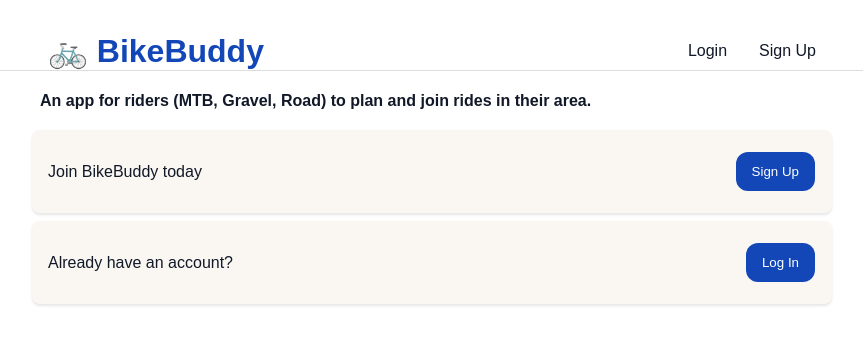
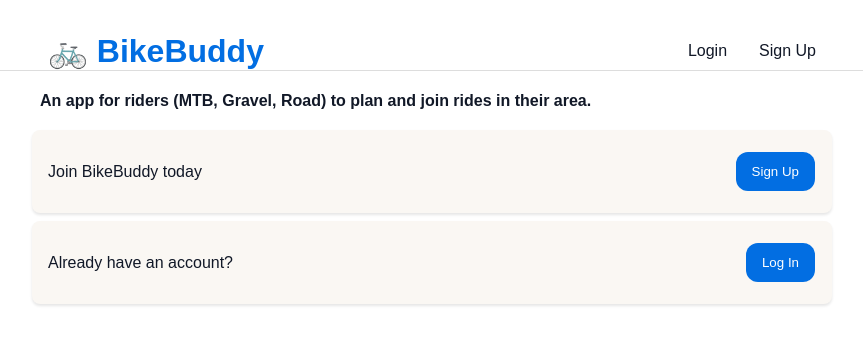
Before and after one commit to kwessels-ensemble/BikeBuddy, a Next.js app: page / in a window 1280 px wide. Shown: the top 344 px of the page, without its empty margins (208-1071 px from the left). Built offline with nearby package versions, Linux system fonts and the light colour scheme; no server answers.

Commit message:
color updates

```diff
--- a/src/app/global.css
+++ b/src/app/global.css
@@ -1,11 +1,11 @@
 :root {
     /* colors */
-    --color-primary: #1347b8;
-    --color-primary-dark: #0c378c;
-    --color-secondary:#f67f0f;
-    --color-secondary-dark: #c1670d;
-    --color-secondary-destructive: rgb(237, 150, 79);
-    --color-secondary-destructive-dark: #f67f0f;
+    --color-primary: #026ee2;
+    --color-primary-dark: #0355b3;
+    --color-secondary:#FF7A00;
+    --color-secondary-dark: #d56801;
+    --color-secondary-destructive: #fc9535;
+    --color-secondary-destructive-dark: #db6b01;
 
 
     --color-neutral: #f8fafc;
```
